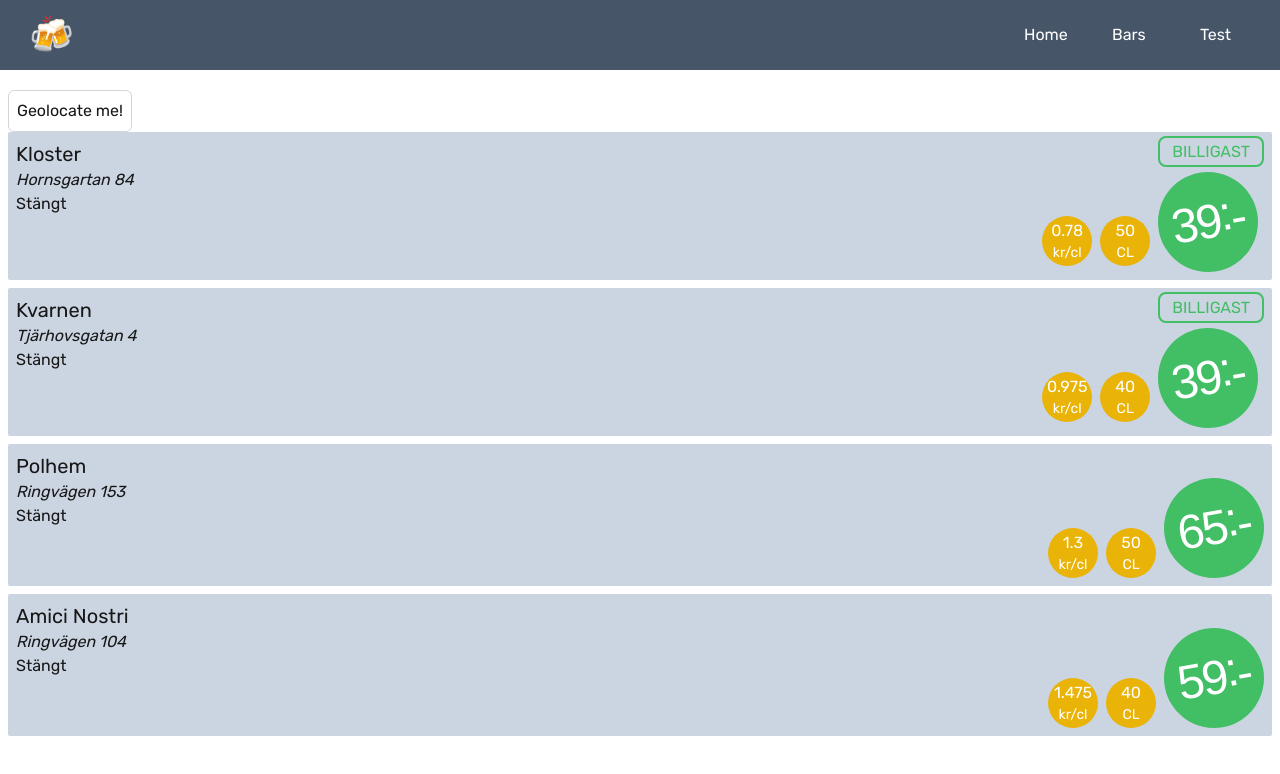
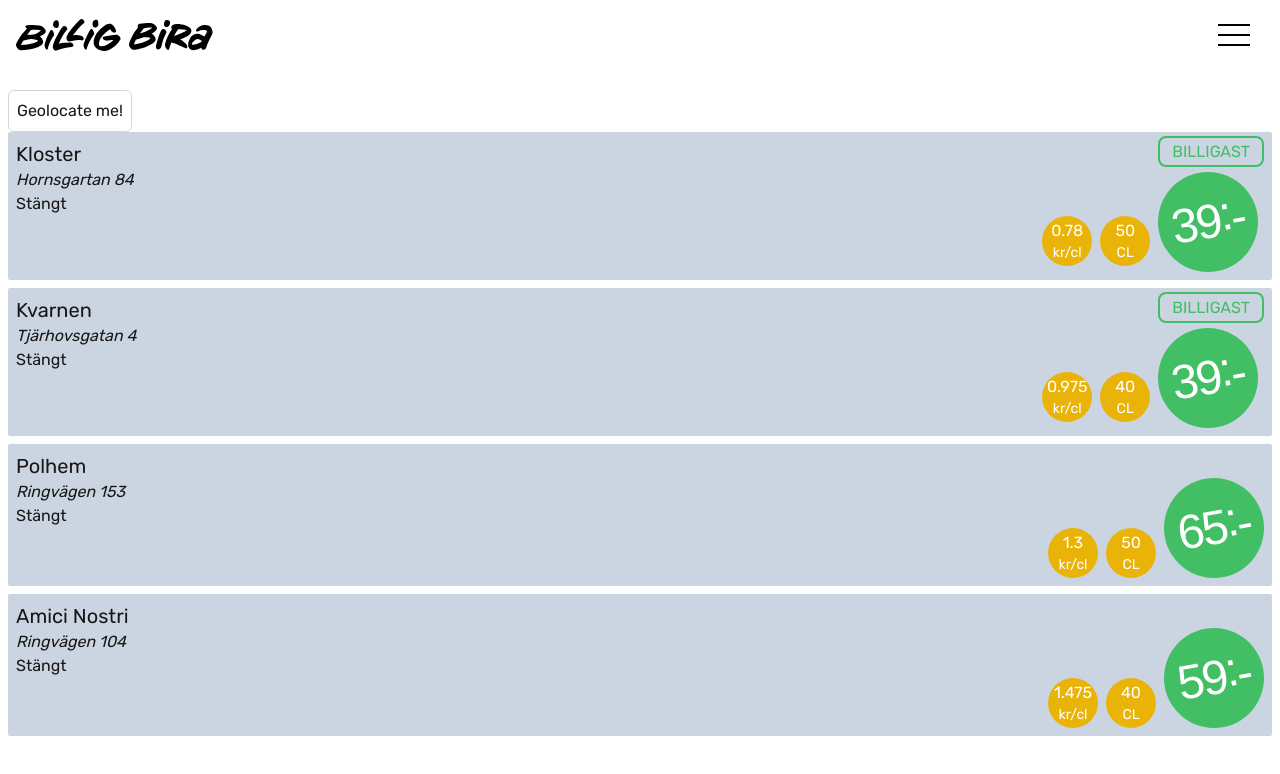
Before and after one commit to nickenickenicke/billig-bars, a Next.js app: page / in a window 1280 px wide. Shown: the top 774 px of the page. Built offline with nearby package versions, Linux system fonts and the light colour scheme; a web font is replaced by a local one.

Commit message:
Started work on updated header

```diff
--- a/src/components/Navigation.tsx
+++ b/src/components/Navigation.tsx
@@ -1,12 +1,19 @@
 import Link from 'next/link'
+import Image from 'next/image'
+import { Logo } from './svgs/Logo'
 
 export const Navigation = () => {
   return (
-    <nav className="fixed top-0 z-[10] flex h-[70px] w-full justify-between bg-slate-600 px-4 text-white">
-      <Link href={'/'} className="flex aspect-square h-full items-center justify-center text-4xl">
-        🍻
+    <nav className="fixed top-0 z-[10] flex h-[70px] w-full justify-between bg-white">
+      <Link href={'/'} className="flex h-full items-center justify-center pl-4 text-4xl">
+        <Logo className="h-8" />
       </Link>
-      <ul className="flex h-full items-center justify-end gap-2">
+      <button className="aspect-square border-none">
+        <div className="block h-0.5 w-8 -translate-y-2 bg-black"></div>
+        <div className="block h-0.5 w-8 bg-black"></div>
+        <div className="block h-0.5 w-8 translate-y-2 bg-black"></div>
+      </button>
+      {/* <ul className="flex h-full items-center justify-end gap-2">
         <li>
           <Link href={'/'} className="flex h-[70px] min-w-20 items-center px-4">
             Home
@@ -22,7 +29,7 @@ export const Navigation = () => {
             Test
           </Link>
         </li>
-      </ul>
+      </ul> */}
     </nav>
   )
 }
```
